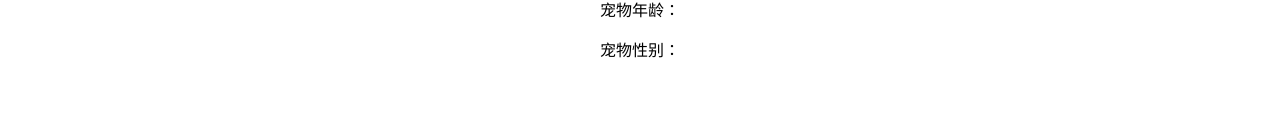
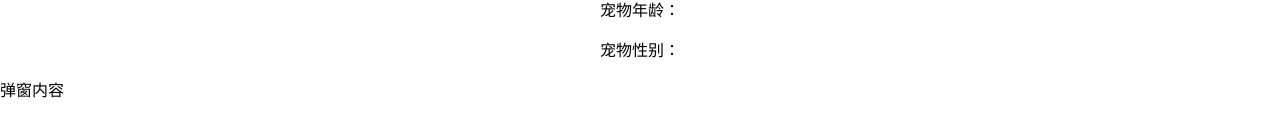
Before and after one commit to athena-xu/ReactStudyDemo, a React app: page / in a window 1280 px wide. Shown: the part 3004-3141 px from the top of the page. Built offline with nearby package versions, Linux system fonts and the light colour scheme.

Commit message:
2022/05/17

```diff
--- a/public/index.html
+++ b/public/index.html
@@ -29,6 +29,8 @@
   <body>
     <noscript>You need to enable JavaScript to run this app.</noscript>
     <div id="root"></div>
+    <div id="modal-wrapper"></div>
+
 
     <!--
       This HTML file is a template.
--- a/src/App.js
+++ b/src/App.js
@@ -17,10 +17,13 @@ import RenderOptimize from './pages/renderOptimize'
 import EventsStudy from './pages/eventsStudy'
 import UncontrolledComp from './pages/uncontrolledComp'
 import HigherOrderComp from './pages/higherOrderComp'
+import PortalsStudy from './pages/portalsStudy'
 
 function App() {
   return (
     <div className="App">
+      {/* <div id="modal-wrapper"></div>  // 放在这里找不到的！！*/}
+
       <PassValueParent />
         {
           // <PassValueParent />
@@ -41,6 +44,7 @@ function App() {
         <EventsStudy />
         <UncontrolledComp />
         <HigherOrderComp />
+        <PortalsStudy />
     </div>
   );
 }
--- a/src/pages/higherOrderComp.js
+++ b/src/pages/higherOrderComp.js
@@ -68,7 +68,8 @@ function enhanceGetJSX(WrappedComponent) {
       return < LoginComp / >
     }
   }
-  // 类组件
+  {/*
+    // 类组件
   //  class Text extends PureComponent{
   //    constructor() {
   //      super()
@@ -86,6 +87,8 @@ function enhanceGetJSX(WrappedComponent) {
   //   }
   // }
   // return Text
+  */}
+
 }
 const EnhanceJsxPet = enhanceGetJSX(Pets)
 /**
--- /dev/null
+++ b/src/pages/portalsStudy.js
@@ -0,0 +1,35 @@
+import React, { PureComponent } from 'react';
+import ReactDOM from 'react-dom'
+import '../styles/index.css'
+
+// portal 传送门，选择comp 挂载的节点，应用示例：Modal
+export default class PortalsStudy extends PureComponent {
+  render() {
+    return (
+      <div>
+        <ModalPortals/>
+      </div>
+    );
+  }
+}
+class ModalPortals extends PureComponent{
+  render() {
+    return (
+      ReactDOM.createPortal(<Modal/>, document.getElementById('modal-wrapper'))
+    )
+  }
+}
+class Modal extends PureComponent {
+  componentDidMount() {
+    console.log('112',document.getElementById('modal-wrapper'))
+  }
+  render() {
+    return (
+      <div className='modal-bg'>
+        <div className='modal-content'>
+          弹窗内容
+        </div>
+      </div>
+    )
+  }
+}
--- a/src/styles/index.css
+++ b/src/styles/index.css
@@ -1,4 +1,15 @@
-.borderSty{
+.borderSty {
     margin: 20px 0;
     border: 1px solid #ddd;
 }
+#modal-wrapper {
+  position: relative;
+  width: 100%;
+  height: 100%;
+}
+.modal-bg {
+  background-color: rgba(0,0,0,0.3);
+}
+.modal-content {
+  background-color: #fff;
+}
```
Also changed, not shown: src/pages/protalsStudy.js (deleted). Lines whose indentation alone changed are shown as unchanged.
